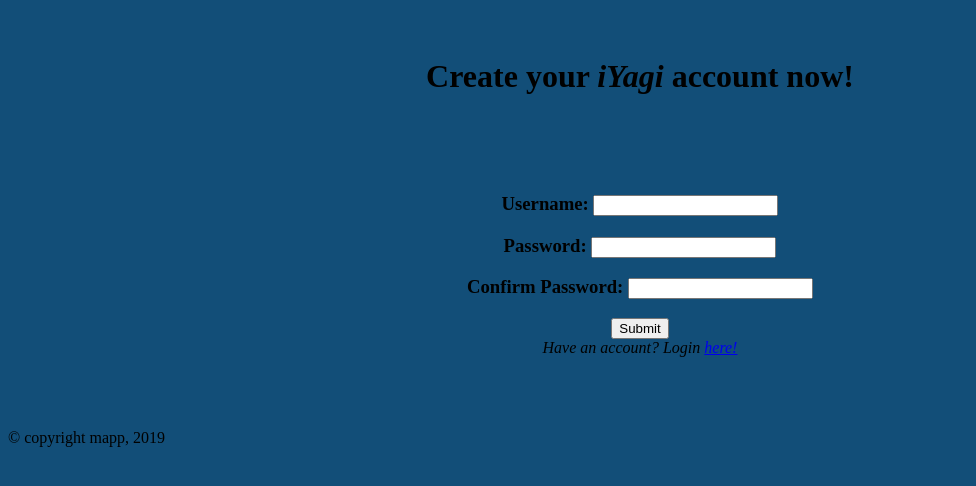
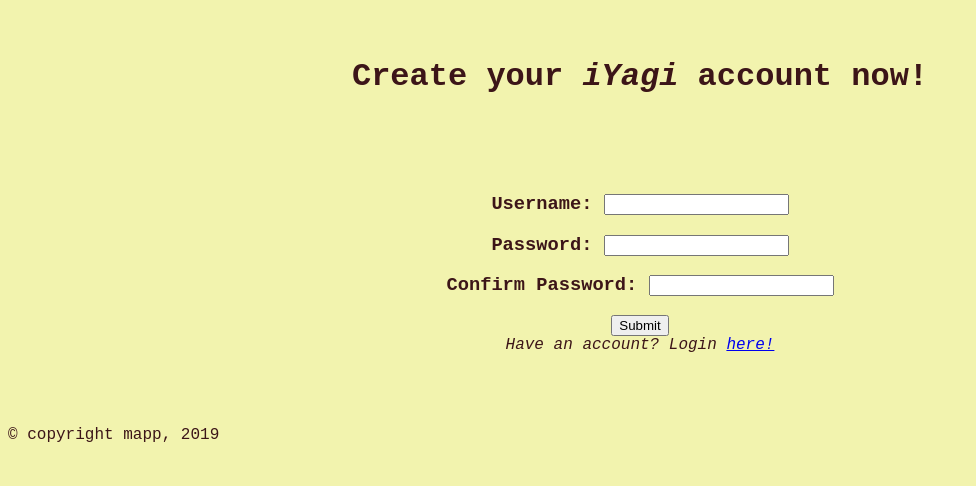
Before and after one commit to grace-mao23/mapp_storytelling, a Flask app: page /create in a window 1280 px wide. Shown: the top 486 px of the page, without its empty margins (0-976 px from the left). Run offline with Flask 2, Linux system fonts and the light colour scheme.

Commit message:
Assignment

```diff
--- a/static/style.css
+++ b/static/style.css
@@ -1,3 +1,5 @@
 body {
-  background-color: #124E78;
+  background-color: #F2F3AE;
+  color: #3C1518;
+  font-family: "Courier New";
 }
```
